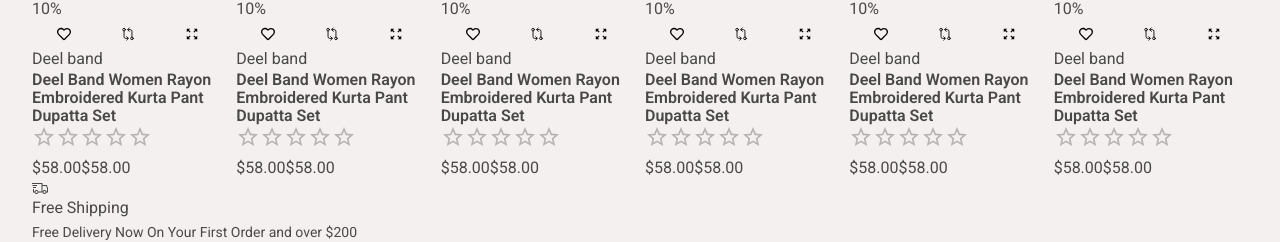
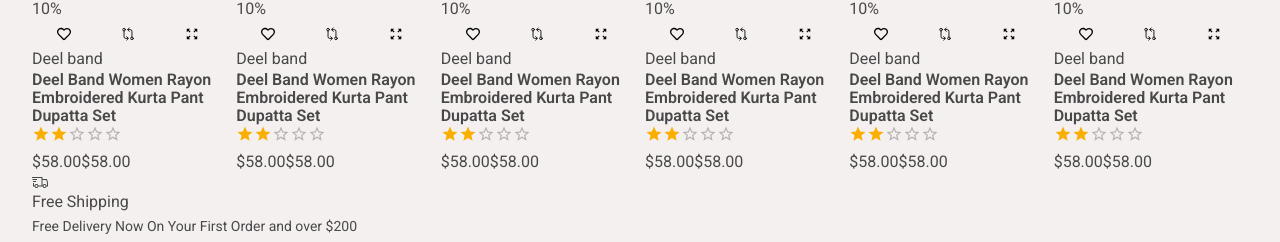
Before and after one commit to nashnc/E-commerce, a React (Vite) app in the folder consumerSide/: page / in a window 1280 px wide. Shown: the part 2759-3001 px from the top of the page. Built offline with nearby package versions, Linux system fonts and the light colour scheme.

Commit message:
day 13  passed data through product rating component

```diff
--- a/consumerSide/src/components/Sliders/ProductSlider/ProductItem/ProductItem.jsx
+++ b/consumerSide/src/components/Sliders/ProductSlider/ProductItem/ProductItem.jsx
@@ -1,13 +1,13 @@
+import ProductItemRating from "../ProductItemRating";
+import "./ProductItem.css";
+import { Button } from "@mui/material";
+import Tooltip from "@mui/material/Tooltip";
 import React from "react";
-import "./ProductItem.css";
-import { Link } from "react-router-dom";
-import ProductItemRating from "../ProductItemRating";
-
-import { Button } from "@mui/material";
 import { FaRegHeart } from "react-icons/fa";
 import { IoGitCompareOutline } from "react-icons/io5";
 import { MdZoomOutMap } from "react-icons/md";
-import Tooltip from "@mui/material/Tooltip";
+import { Link } from "react-router-dom";
+
 const ProductItem = () => {
      return (
           <>
@@ -50,7 +50,10 @@ const ProductItem = () => {
                     </div>
                     <div className="info p-3 py-4">
                          <Link to="/" className="link">
-                              <h6 className=" font-[400] text-[13px]"> Deel band</h6>
+                              <h6 className=" font-[400] text-[13px]">
+                                   {" "}
+                                   Deel band
+                              </h6>
                          </Link>
                          <h3 className="title mb-1 mt-2 text-[16px] font-[500]">
                               <Link to="/" className="link">
@@ -58,7 +61,7 @@ const ProductItem = () => {
                                    Dupatta Set
                               </Link>
                          </h3>
-                         <ProductItemRating />
+                         <ProductItemRating score="2" sizeOf="small" />
 
                          <div className="flex items-center gap-4">
                               <span className="oldPrice text-[14px] font-[400] text-[rgba(0,0,0,0.5)] line-through">
```
